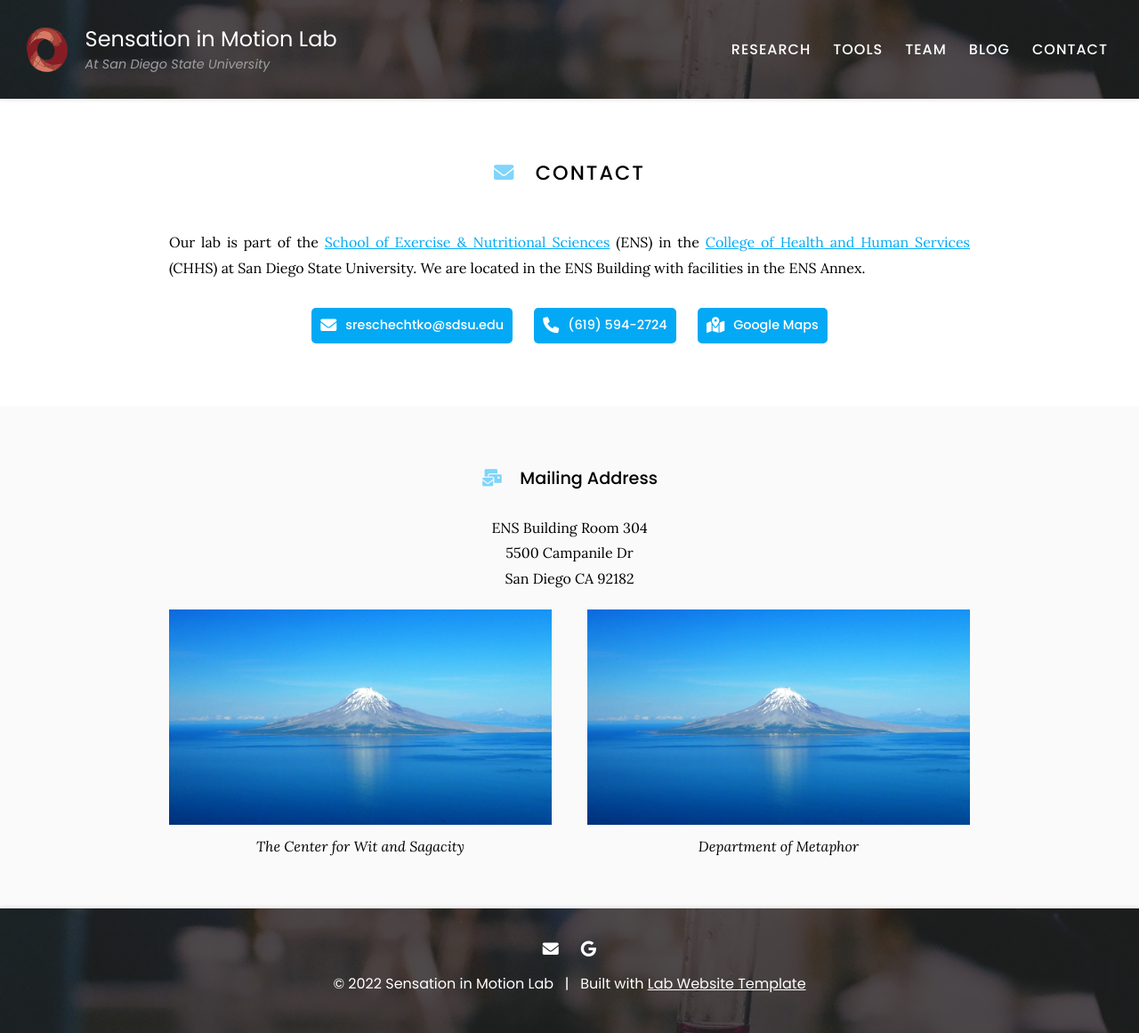
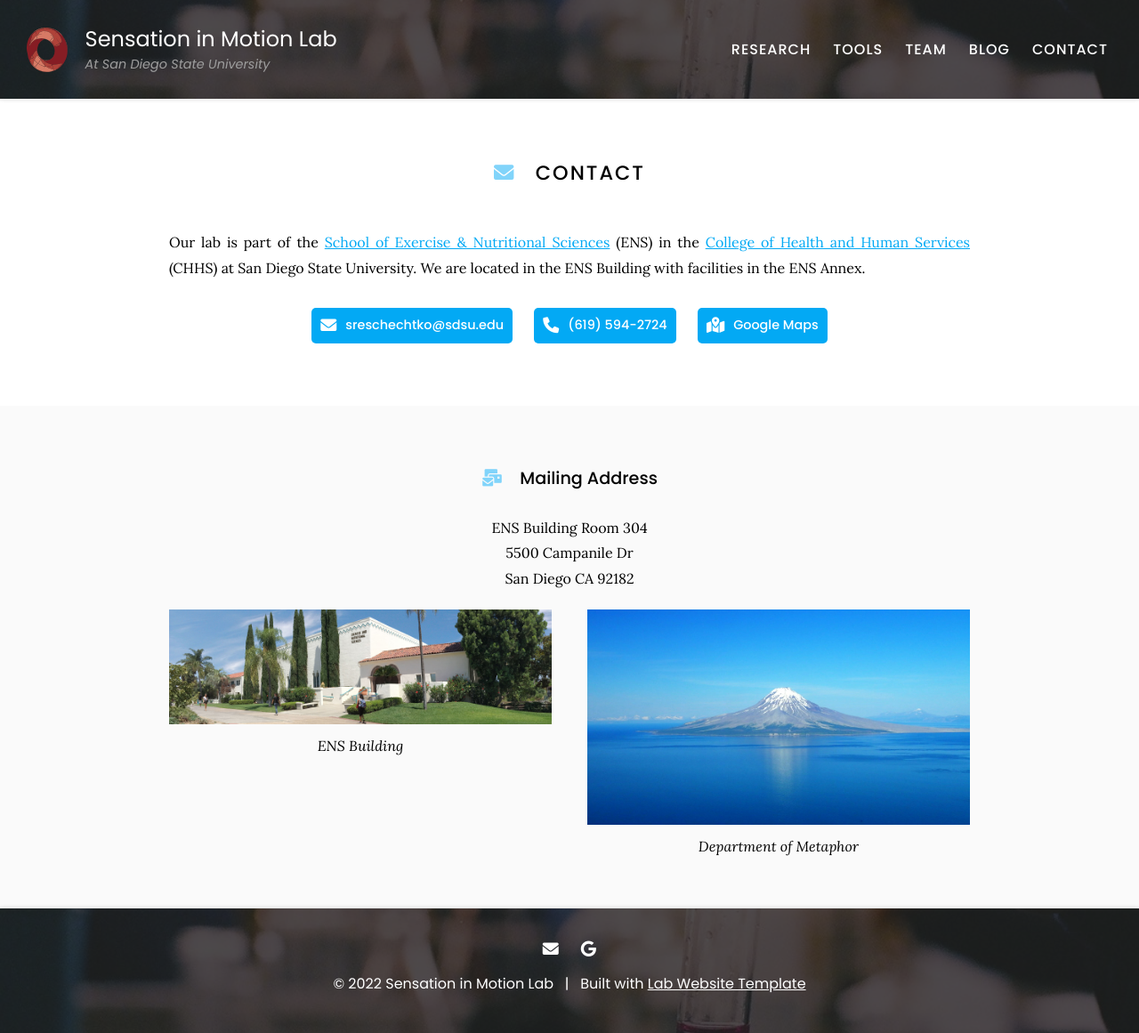
Before and after one commit to sensationinmotion/sensationinmotion.github.io, a Jekyll site: the page built from contact/index.md, in a window 1280 px wide. Shown: the whole page at 89% size. Built offline with Jekyll 4.4.1, drawn with Linux system fonts in a browser that asks for light colours.

Commit message:
Update index.md

```diff
--- a/contact/index.md
+++ b/contact/index.md
@@ -50,8 +50,8 @@ San Diego CA 92182
 {% capture col1 %}
 {%
   include figure.html
-  image="images/photo.jpg"
-  caption="The Center for Wit and Sagacity"
+  image="images/ens_building.jpg"
+  caption="ENS Building"
 %}
 {% endcapture %}
 {% capture col2 %}
```
